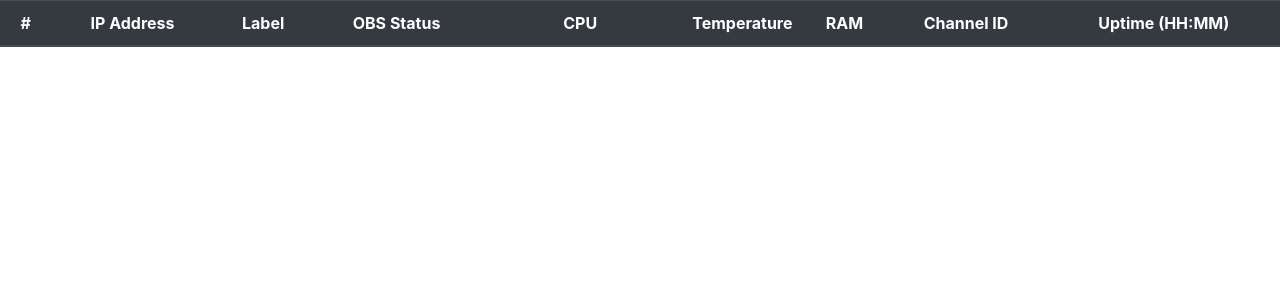
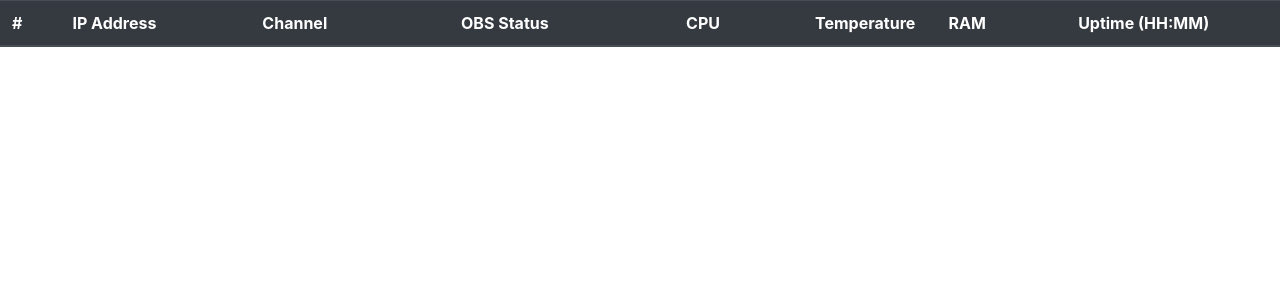
Before and after one commit to teraflik/ao-tv-recording-dashboard, a Django app: page /monitoring/ in a window 1280 px wide. Shown: the part 56-356 px from the top of the page. Run offline with Django 3.2, Linux system fonts and the light colour scheme; the visitor is signed in with stand-in values (Sample User, id 1); data that the repository does not hold is empty; parts of the project's set-up code (start-up, migrations or seed data) failed here and were passed over; some libraries are stand-ins or nearby versions.

Commit message:
UI and layout improvements for semantics

```diff
--- a/dashboard/static/dashboard/js/main.js
+++ b/dashboard/static/dashboard/js/main.js
@@ -31,27 +31,26 @@ Vue.component('node', {
         @mouseleave="hover = false">
         <td class="node-id">{{ id }}</td>
         <td class="node-ip_address">{{ ip_address }}</td>
-        <td class="node-label">{{ label }}</td>
-        <td v-if="ping" class="node-obs">
+        <td class="node-channel">{{ channel_id }} - {{ label }}</td>
+        <td v-if="ping" class="node-obs text-center">
             <obs
             :id=id></obs>
         </td>
         <td v-else colspan="99" class="text-center">Host Unreachable!</td>
-        <td v-if="ping" class="node-cpu">
+        <td v-if="ping" class="node-cpu text-center">
             <netdata-cpu
             :ip_address="ip_address"></netdata-cpu>
         </td>
-        <td v-if="ping" class="node-temp">
+        <td v-if="ping" class="node-temp text-center">
             <netdata-temp
             :id="id"
             :ip_address="ip_address"></netdata-temp>
         </td>
-        <td v-if="ping" class="node-ram">
+        <td v-if="ping" class="node-ram text-center">
             <netdata-ram
             :ip_address="ip_address"></netdata-ram>
         </td>
-        <td v-if="ping" class="node-channel_id">{{ channel_id }}</td>
-        <td v-if="ping" class="node-uptime">{{ uptime }}</td>
+        <td v-if="ping" class="node-uptime text-center">{{ uptime }}</td>
         <td v-if="ping" class="node-overlay" v-show="hover">
             <button @click="show_screenshot()" title="Screenshot" class="btn"><i class="fas fa-camera"></i></button>
             <button @click="show_cron()" title="Cron" class="btn"><i class="fas fa-hourglass-start"></i></button>
--- a/dashboard/templates/dashboard/monitoring.html
+++ b/dashboard/templates/dashboard/monitoring.html
@@ -26,17 +26,16 @@
             </div>
         </div>
         <div v-else>
-            <table class="table table-hover text-center">
+            <table class="table table-hover">
                 <thead class="thead-dark">
                     <th>#</th>
                     <th>IP Address</th>
-                    <th>Label</th>
-                    <th>OBS Status</th>
-                    <th style="width: 200px">CPU</th>
-                    <th style="width: 100px">Temperature</th>
-                    <th style="width: 80px">RAM</th>
-                    <th>Channel ID</th>
-                    <th>Uptime (HH:MM)</th>
+                    <th>Channel</th>
+                    <th class="text-center">OBS Status</th>
+                    <th class="text-center" style="width: 200px">CPU</th>
+                    <th class="text-center" style="width: 100px">Temperature</th>
+                    <th class="text-center" style="width: 80px">RAM</th>
+                    <th class="text-center">Uptime (HH:MM)</th>
                 </thead>
                 <tbody>
                     <tr
```
